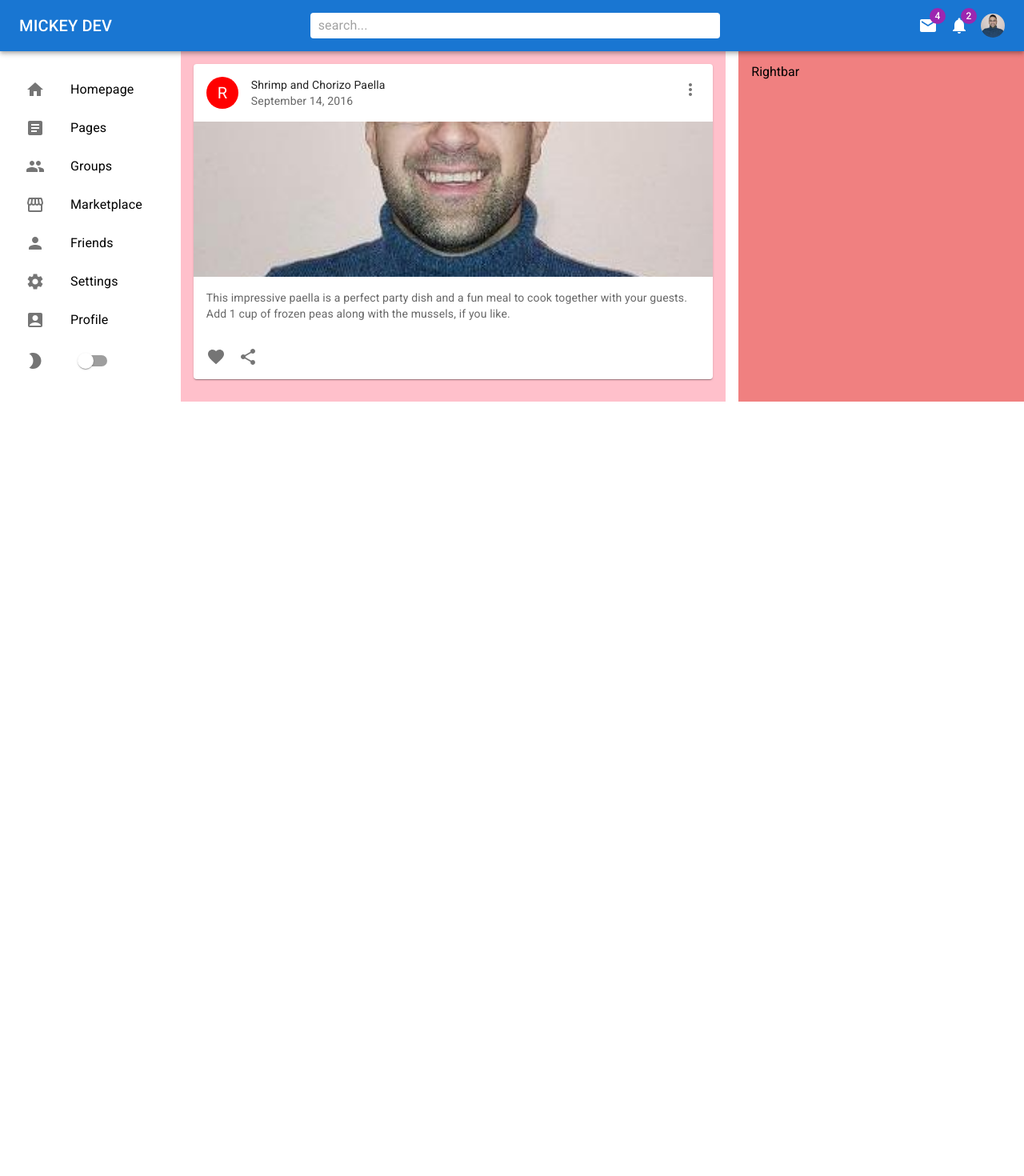
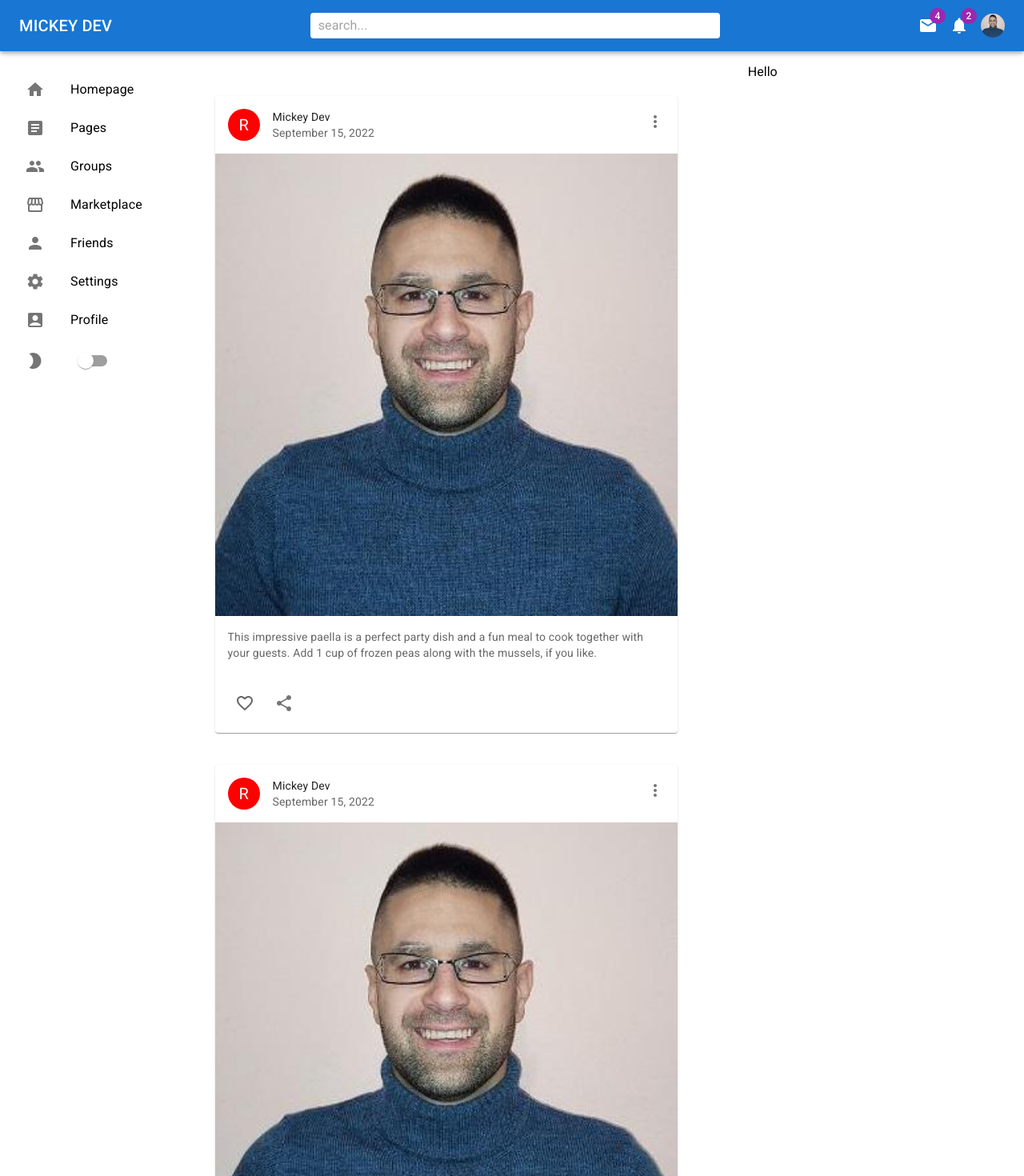
Before and after one commit to MirosBL45/material-social-network, a React (Create React App) app: page / in a window 1280 px wide. Shown: the top 1470 px of the page at 80% size. Before the commit the page ends 800 px from the top, so only its background shows below. Built offline with nearby package versions, Linux system fonts and the light colour scheme.

Commit message:
posts on place

```diff
--- a/src/components/Feed.jsx
+++ b/src/components/Feed.jsx
@@ -1,54 +1,17 @@
-import { Avatar, Box, Card, CardActions, CardContent, CardHeader, CardMedia, IconButton, Typography } from '@mui/material'
-import React from 'react'
-import avatarImage from "../assets/avatarImage.jpg";
-import FavoriteIcon from '@mui/icons-material/Favorite';
-import ShareIcon from '@mui/icons-material/Share';
-import MoreVertIcon from '@mui/icons-material/MoreVert';
+import { Box } from "@mui/material";
+import Post from "./Post";
 
 function Feed() {
   return (
-    <Box bgcolor='pink' flex={4} p={2}>
-      <Card>
-      <CardHeader
-        avatar={
-          <Avatar sx={{ bgcolor: 'red' }} aria-label="recipe">
-            R
-          </Avatar>
-        }
-        action={
-          <IconButton aria-label="settings">
-            <MoreVertIcon />
-          </IconButton>
-        }
-        title="Shrimp and Chorizo Paella"
-        subheader="September 14, 2016"
-      />
-      <CardMedia
-        component="img"
-        height="194"
-        image={avatarImage}
-        alt="Paella dish"
-      />
-      <CardContent>
-        <Typography variant="body2" color="text.secondary">
-          This impressive paella is a perfect party dish and a fun meal to cook
-          together with your guests. Add 1 cup of frozen peas along with the mussels,
-          if you like.
-        </Typography>
-      </CardContent>
-      <CardActions disableSpacing>
-        <IconButton aria-label="add to favorites">
-          <FavoriteIcon />
-        </IconButton>
-        <IconButton aria-label="share">
-          <ShareIcon />
-        </IconButton>
-
-      </CardActions>
-
-    </Card>
+    <Box flex={4} p={2}>
+      <Post />
+      <Post />
+      <Post />
+      <Post />
+      <Post />
+      <Post />
     </Box>
-  )
+  );
 }
 
-export default Feed
+export default Feed;
--- /dev/null
+++ b/src/components/Post.jsx
@@ -0,0 +1,62 @@
+import {
+  Avatar,
+  Card,
+  CardActions,
+  CardContent,
+  CardHeader,
+  CardMedia,
+  Checkbox,
+  IconButton,
+  Typography,
+} from "@mui/material";
+import avatarImage from "../assets/avatarImage.jpg";
+import ShareIcon from "@mui/icons-material/Share";
+import MoreVertIcon from "@mui/icons-material/MoreVert";
+import { Favorite, FavoriteBorder } from "@mui/icons-material";
+
+function Post() {
+  return (
+    <Card sx={{margin: 5}}>
+      <CardHeader
+        avatar={
+          <Avatar sx={{ bgcolor: "red" }} aria-label="recipe">
+            R
+          </Avatar>
+        }
+        action={
+          <IconButton aria-label="settings">
+            <MoreVertIcon />
+          </IconButton>
+        }
+        title="Mickey Dev"
+        subheader="September 15, 2022"
+      />
+      <CardMedia
+        component="img"
+        height="20%"
+        image={avatarImage}
+        alt="Paella dish"
+      />
+      <CardContent>
+        <Typography variant="body2" color="text.secondary">
+          This impressive paella is a perfect party dish and a fun meal to cook
+          together with your guests. Add 1 cup of frozen peas along with the
+          mussels, if you like.
+        </Typography>
+      </CardContent>
+      <CardActions disableSpacing>
+        <IconButton aria-label="add to favorites">
+          <Checkbox
+            icon={<FavoriteBorder />}
+            checkedIcon={<Favorite sx={{ color: "red" }} />}
+          />
+        </IconButton>
+        <IconButton aria-label="share">
+          <ShareIcon />
+        </IconButton>
+      </CardActions>
+    </Card>
+  );
+}
+
+export default Post;
--- a/src/components/Rightbar.jsx
+++ b/src/components/Rightbar.jsx
@@ -3,13 +3,8 @@ import React from "react";
 
 function Rightbar() {
   return (
-    <Box
-      bgcolor="lightcoral"
-      flex={2}
-      p={2}
-      sx={{ display: { xs: "none", sm: "block" } }}
-    >
-      Rightbar
+    <Box flex={2} p={2} sx={{ display: { xs: "none", sm: "block" } }}>
+      <Box sx={{ position: "fixed" }}>Hello</Box>
     </Box>
   );
 }
--- a/src/components/Sidebar.jsx
+++ b/src/components/Sidebar.jsx
@@ -21,12 +21,8 @@ import {
 
 function Sidebar() {
   return (
-    <Box
-      // bgcolor="skyblue"
-      flex={1}
-      p={2}
-      sx={{ display: { xs: "none", sm: "block" } }}
-    >
+    <Box flex={1} p={2} sx={{ display: { xs: "none", sm: "block" } }}>
+      <Box sx={{ position: "fixed" }}>
         <List>
           <ListItem disablePadding>
             <ListItemButton component="a" href="#home">
@@ -94,6 +90,7 @@ function Sidebar() {
           </ListItem>
         </List>
       </Box>
+    </Box>
   );
 }
 
```
Lines whose indentation alone changed are shown as unchanged.
